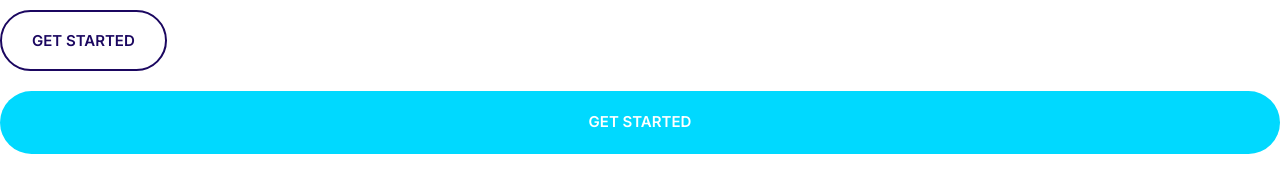
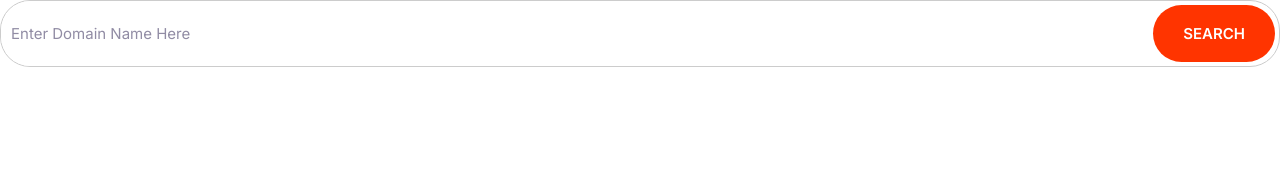
Before and after one commit to ZaneButcher/Moshify, a plain HTML site: page index.html in a window 1280 px wide. Drawn offline with Linux system fonts and the light colour scheme.

Commit message:
Input - Search Added.

```diff
--- a/CSS/styles.css
+++ b/CSS/styles.css
@@ -4,6 +4,8 @@
     --color-accent: #ff3400;
     --color-headings: #1b0760;
     --color-body: #918ca4;
+    --color-border: #ccc;
+    --border-radius:30px;
 }
 
 *,
@@ -244,3 +246,39 @@
         font-size: 1.5rem;
     }
 }
+
+/* Inputs-Search */
+
+.input {
+    border-radius: var(--border-radius);
+    outline: none;
+    color: var(--color-headings);
+    font-size: 2rem;
+    padding: 1.5rem 3.5rem;
+}
+
+::placeholder {
+    color: var(--color-body);
+}
+
+.input-group {
+    border: 1px solid var(--color-border);
+    border-radius: var(--border-radius);
+    display: flex;
+}
+
+.input-group .input {
+    border: 0;
+    flex-grow: 1;
+    padding: 1.5rem 1rem;
+}
+
+.input-group .btn {
+    margin: 4px;
+}
+
+@media screen and (min-width: 1024px) {
+    .input {
+        font-size: 1.5rem;
+    }
+}
--- a/index.html
+++ b/index.html
@@ -12,7 +12,10 @@
     <link rel="stylesheet" href="CSS/normalize-css.css" />
   </head>
   <body>
-    <button class="btn btn--primary btn--outline">Get Started</button>
-    <a href="#" class="btn btn--secondary btn--block">Get Started</a>
+    <div class="input-group">
+    <input type="text" class="input" placeholder="Enter Domain Name Here">
+    <button class="btn btn--accent">Search</button>
+    </div>
   </body>
-</html>
+
+  </html>
```
Also changed, not shown: components/input-search.html (added, +4 -0 lines).
